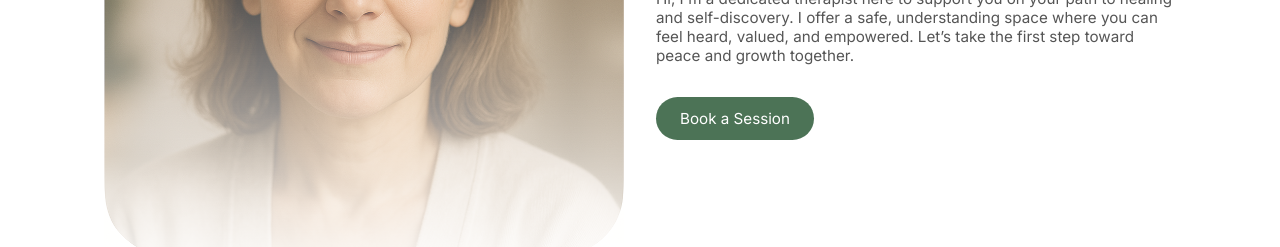
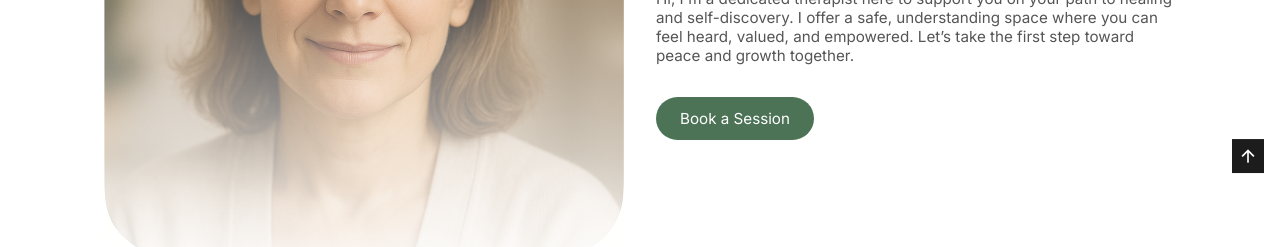
Before and after one commit to TusharGupta-Developer/react-client-site-template, a React (Vite) app: page / in a window 1280 px wide. Shown: the part 1020-1267 px from the top of the page. Built offline with nearby package versions, Linux system fonts and the light colour scheme.

Commit message:
Created ScrollToTop Component

```diff
--- a/src/App.jsx
+++ b/src/App.jsx
@@ -9,6 +9,7 @@ import Testimonials from './pages/Testimonials';
 import Contact from "./pages/Contact";
 import Footer from "./components/layout/Footer";
 import CircularGallery from './components/pages/CircularGallery';
+import ScrollToTop from './components/common/ScrollToTop';
 
 function App() {
   return (
@@ -23,6 +24,7 @@ function App() {
         <Contact />
       </main>
       <Footer />
+      <ScrollToTop />
     </>
   );
 }
--- /dev/null
+++ b/src/components/common/ScrollToTop.css
@@ -0,0 +1,42 @@
+.scroll__up {
+    position: fixed;
+    right: 1rem;
+    bottom: -50%;
+    background-color: var(--color-text-primary);
+    color: var(--color-bg-card);
+    display: inline-flex;
+    padding: 6px;
+    font-size: 1.25rem;
+
+    box-shadow: 0 4px 12px hsla(var(--color-bg-section), 30%, 8%, .3);
+    z-index: var(--z-tooltip);
+    transition: bottom .4s, transform .4s;
+
+    /* Animation */
+    animation: floatUp 1.5s ease-in-out infinite;
+
+}
+
+.scroll__up:hover {
+    animation-play-state: paused;
+    transform: translateY(-0.5rem);
+}
+
+
+/* =========Show Scroll UP=========== */
+.show__scroll {
+    bottom: 3rem;
+}
+
+/* Keyframe for up-down animation */
+@keyframes floatUp {
+
+    0%,
+    100% {
+        transform: translateY(0);
+    }
+
+    50% {
+        transform: translateY(-0.5rem);
+    }
+}
--- /dev/null
+++ b/src/components/common/ScrollToTop.jsx
@@ -0,0 +1,32 @@
+import React, { useState, useRef, useEffect } from 'react'
+import './ScrollToTop.css'
+
+function ScrollToTop() {
+
+    const scrollRef = useRef(null);
+
+    useEffect(() => {
+        const handleScroll = () => {
+            if (window.scrollY >= 350) {
+                scrollRef.current?.classList.add("show__scroll");
+            } else {
+                scrollRef.current?.classList.remove("show__scroll");
+            }
+        };
+
+        window.addEventListener("scroll", handleScroll);
+
+        // Cleanup on unmount
+        return () => {
+            window.removeEventListener("scroll", handleScroll);
+        };
+    }, []);
+
+    return (
+        <a href="#" className="scroll__up" ref={scrollRef}>
+            <i className="ri-arrow-up-line"></i>
+        </a>
+    );
+}
+
+export default ScrollToTop
```
